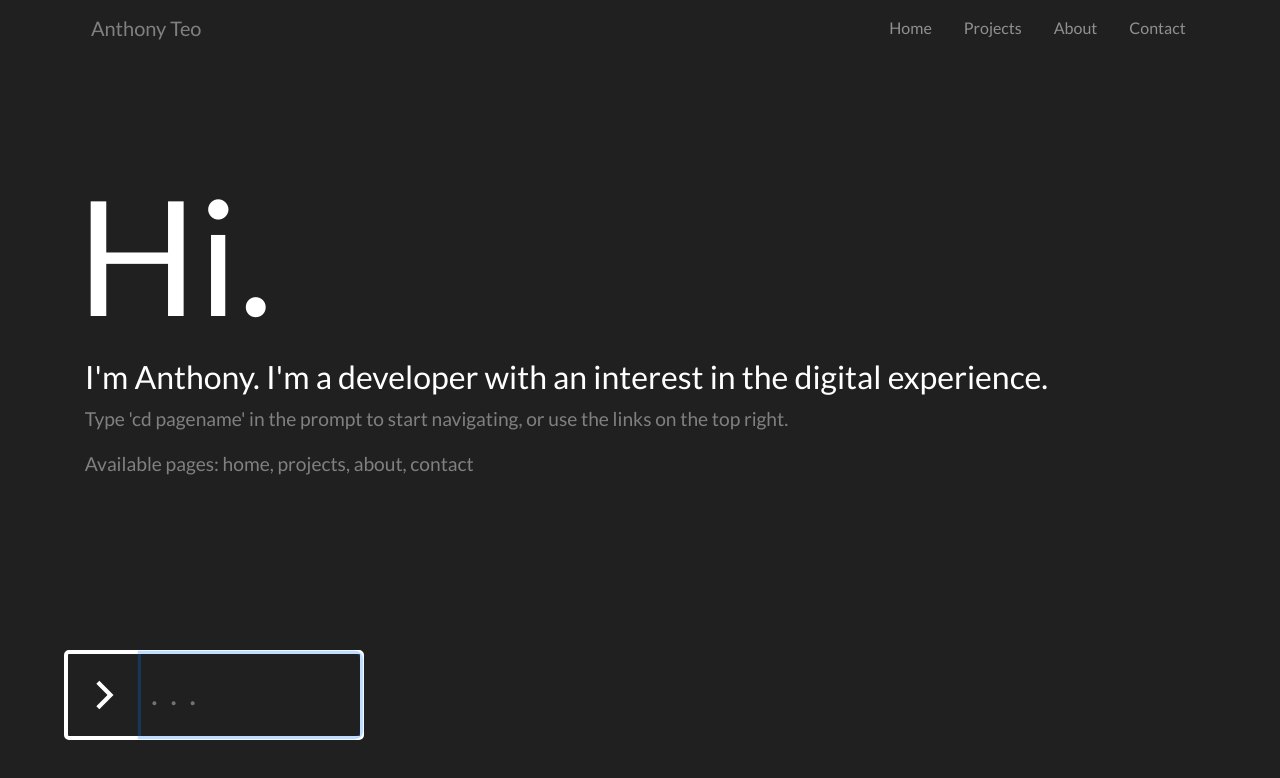
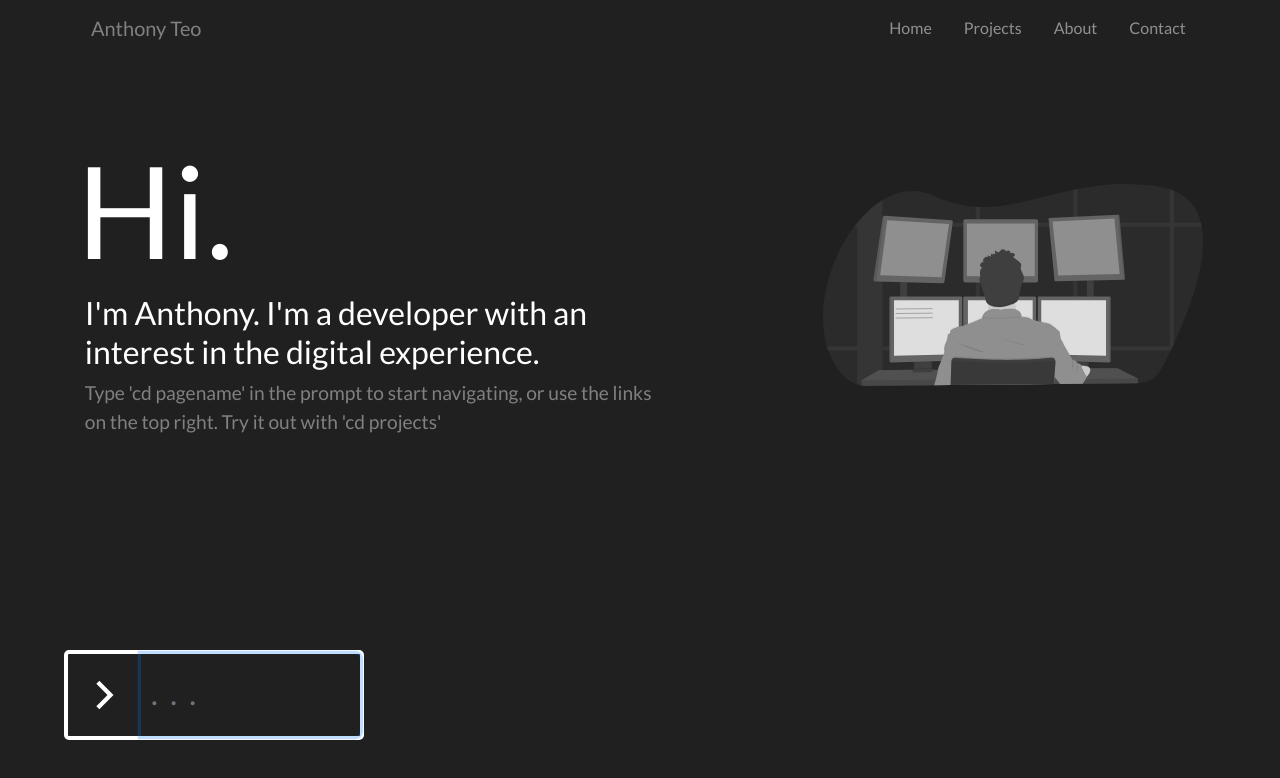
Before and after one commit to eightants/terminna, a React (Create React App) app: page / in a window 1280 px wide. Shown: the top 778 px of the page. Built offline with nearby package versions, Linux system fonts and the light colour scheme.

Commit message:
Added illustrations and more help text

```diff
--- a/src/App.css
+++ b/src/App.css
@@ -44,7 +44,7 @@ a:hover {
 }
 
 .anchor-txt {
-  font-size: 10rem;
+  font-size: 8rem;
 
 }
 
@@ -53,8 +53,14 @@ a:hover {
 }
 
 .anchor {
-  margin: 8% auto;
+  margin: 6% 0px;
   text-align: left;
+  float: left;
+}
+
+.anchor-img {
+  margin: 10% 0px;
+  display: inline-block;
 }
 
 .content {
@@ -201,12 +207,15 @@ a:hover {
 
 .card-link {
   color: white;
+  filter: grayscale();
   opacity: 0.9;
 }
 
 .card-link:hover {
   opacity: 1;
+  filter: none;
   color: white;
+  transition-duration: 0.5s;
 }
 
 .tiny-name {
@@ -214,6 +223,11 @@ a:hover {
   font-size: 1rem;
   font-style: italic;
 }
+
+.greyfilter {
+  filter: grayscale();
+}
+
 
 #project01 {
   background-position: center;
@@ -273,4 +287,10 @@ a:hover {
   .nomobile {
     display: none;
   }
+  .card-link {
+    filter: none;
+  }
+  .greyfilter {
+    filter: none;
+  }
 }
--- a/src/components/pages/contact.js
+++ b/src/components/pages/contact.js
@@ -1,4 +1,5 @@
 import React, { Component } from 'react';
+import contactimg from "../../assets/contactimg.svg"
 
 class Contact extends Component {
   render() {
@@ -19,6 +20,8 @@ class Contact extends Component {
                 <br/>
                 <a href='https://github.com/eightants'>Github</a>
               </p>
+              <br></br>
+              <img class="project-img col-lg-5 px-10 greyfilter" src={contactimg}></img>
           </div>
       </div>
   </div>
--- a/src/components/pages/home.js
+++ b/src/components/pages/home.js
@@ -1,15 +1,20 @@
 import React, { Component } from 'react';
+import coding from "../../assets/coding.svg"
 
 class Home extends Component {
   render() {
     return (
-        <div className="px-10 anchor col-lg-12">
-            <h1 data-aos="fade-up" className='anchor-txt'>Hi.</h1>
-            <h2 data-aos="fade-up" data-aos-delay="200" className="px-2">
-              I'm Anthony. I'm a developer with an interest in the digital experience.
-            </h2>
-            <p data-aos="fade-up" data-aos-delay="300" class="px-2 tooltips">Type 'cd pagename' in the prompt to start navigating, or use the links on the top right. </p>
-            <p data-aos="fade-up" data-aos-delay="300" class="px-2 tooltips">Available pages: home, projects, about, contact</p>
+        <div>
+          <div className="px-10 anchor col-lg-7">
+              <h1 data-aos="fade-up" className='anchor-txt'>Hi.</h1>
+              <h2 data-aos="fade-up" data-aos-delay="200" className="px-2">
+                I'm Anthony. I'm a developer with an interest in the digital experience.
+              </h2>
+              <p data-aos="fade-up" data-aos-delay="300" class="px-2 tooltips">Type 'cd pagename' in the prompt to start navigating, or use the links on the top right. Try it out with 'cd projects'</p>
+          </div>
+          <div>
+            <img class="greyfilter col-lg-5 anchor-img px-10" src={coding}></img>
+          </div>
         </div>
     );
   }
```
Also changed, not shown: src/assets/coding.svg (added), src/assets/contactimg.svg (added).
